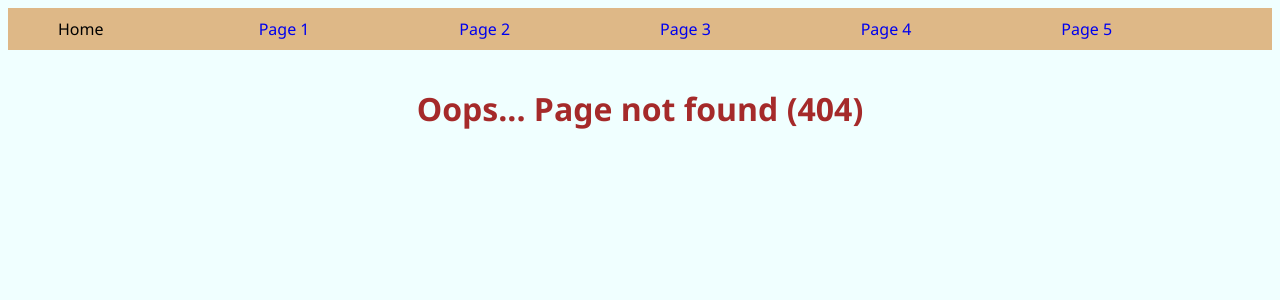
After one commit to seyicole/June_innovate, a Flask app: template backend_project/templates/404.html in a window 1280 px wide. The commit adds this page. Shown: the top 300 px of the page. Run offline with Flask 2, Linux system fonts and the light colour scheme; the template is opened without the code that fills it, so the values that code supplies are empty.

Commit message:
added 404 page

```diff
--- a/backend_project/app.py
+++ b/backend_project/app.py
@@ -1,4 +1,4 @@
-from flask import Flask, render_template
+from flask import Flask, render_template, url_for
 
 app = Flask(__name__)
 
@@ -27,6 +27,10 @@ def page4():
 def page5():
     return render_template('page5.html')
 
+@app.errorhandler(404)
+def page_not_found(e):
+    return render_template('404.html'), 404
+
 
 if __name__=="__main__":
     app.run(debug=True, port=8000)
--- a/backend_project/static/css/style.css
+++ b/backend_project/static/css/style.css
@@ -6,3 +6,35 @@ body{
 h1{
     color: brown;
 }
+
+.nav{
+    display: flex;
+    background-color: burlywood;
+    border: 10px solid burlywood;
+}
+
+.nav > li {
+    flex: 1;
+}
+
+ul{
+    list-style-type: none;
+}
+
+a{
+    text-decoration: none;
+    cursor: pointer;
+}
+
+@media all and (max-width: 400px) {
+    .nav > li {
+      flex-basis: 100%;
+    }
+}
+
+.error{
+    display: flex;
+    justify-content: center;
+    align-items: center;
+    align-content: center;
+}
--- /dev/null
+++ b/backend_project/templates/404.html
@@ -0,0 +1,6 @@
+{% extends "base.html" %}
+{% block content %}
+<div class="error">
+    <h1>Oops... Page not found (404)</h1>
+</div>
+{% endblock content %}
--- a/backend_project/templates/base.html
+++ b/backend_project/templates/base.html
@@ -3,11 +3,23 @@
     <meta charset="UTF-8">
     <meta http-equiv="X-UA-Compatible" content="IE=edge">
     <meta name="viewport" content="width=device-width, initial-scale=1.0">
-    <link rel="stylesheet" href="/static/css/style.css">
+    <link rel="stylesheet" href="{{ url_for('static', filename='/css/style.css')}}">
     <title>Base</title>
 </head>
 <body>
-    {% block  content %} {% endblock %}
+    <nav>
+        <ul class="nav">
+           <li><a href="/home"></a>Home</li>
+           <li><a href="/page1">Page 1</a></li>
+           <li><a href="/page2">Page 2</a></li>
+           <li><a href="/page3">Page 3</a></li>
+           <li><a href="/page4">Page 4</a></li>
+           <li><a href="/page5">Page 5</a></li>
+        </ul>
+    </nav>
+    <div>
+        {% block  content %} {% endblock %}
+    </div>
 
 
     <!-- Javascript -->
```
Also changed, not shown: backend_project/errors/handlers.py (added, +15 -0 lines), backend_project/templates/page1.html (+4 -11 lines), backend_project/views.py (+7 -0 lines), backend_project/templates/admin.html (added).
